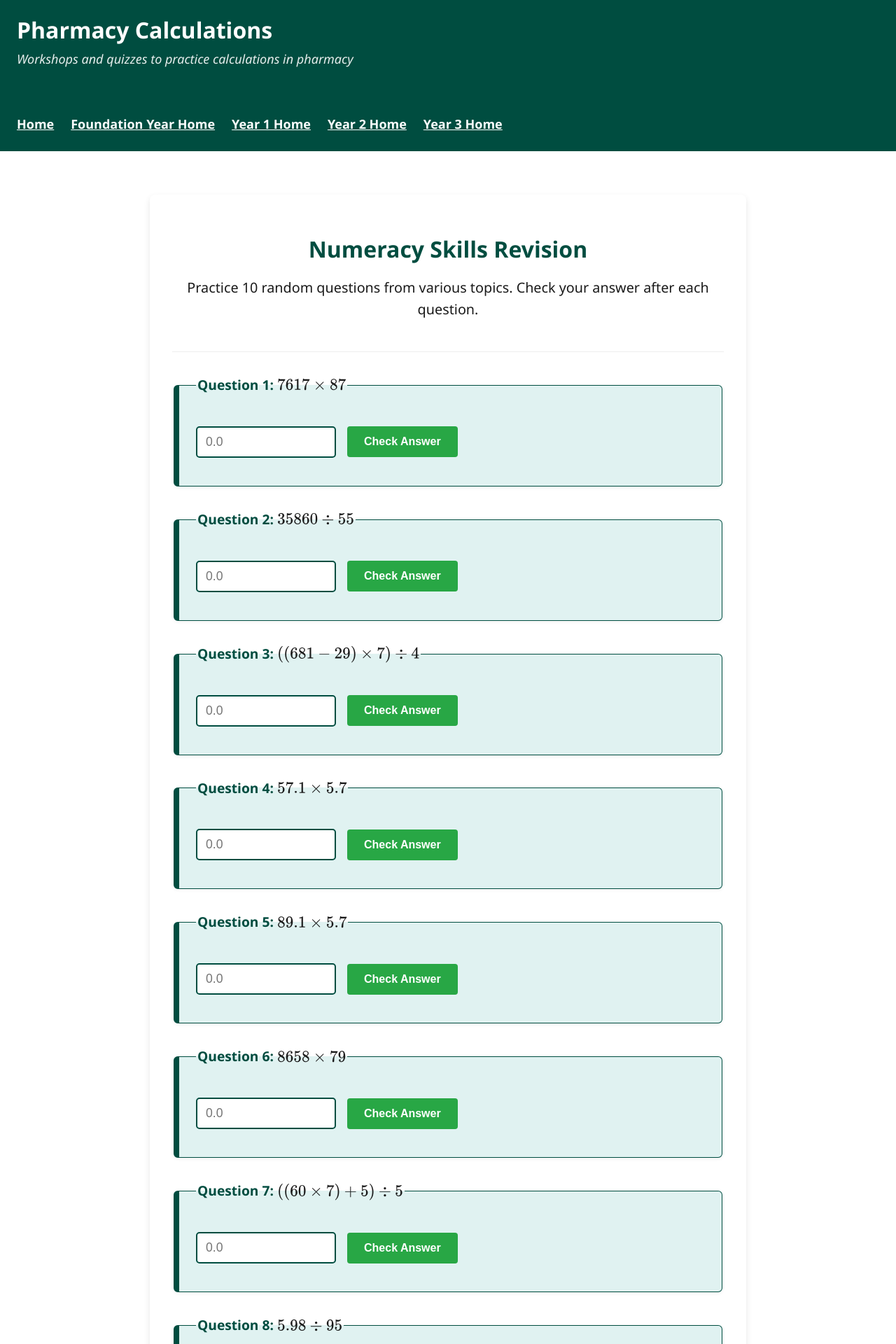
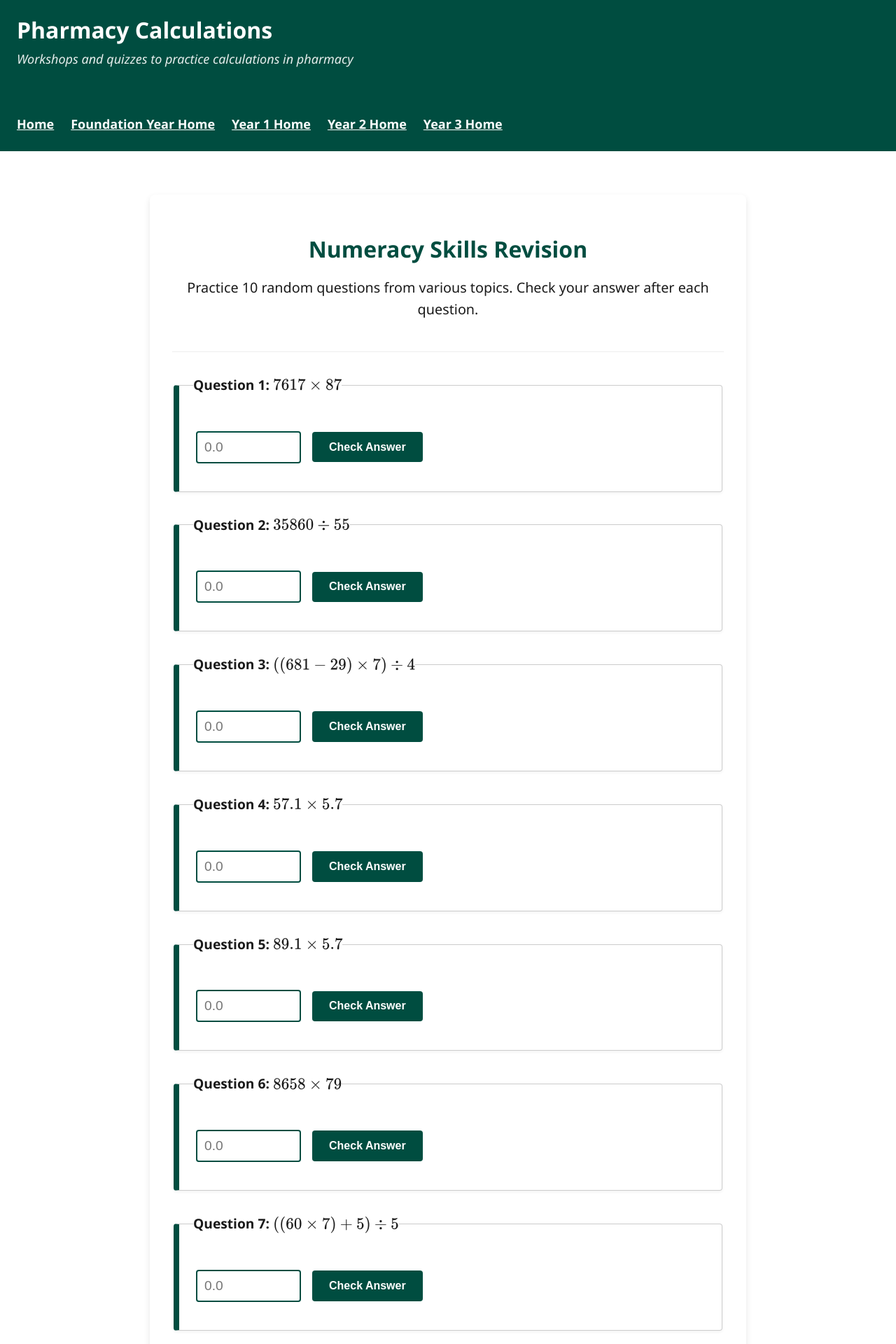
Before and after one commit to probe973/let-pharmacy, a Jekyll site: the page built from 3/prep/numeracy.md, in a window 1280 px wide. Shown: the top 1920 px of the page at 70% size. Built offline with Jekyll 4.4.1, drawn with Linux system fonts in a browser that asks for light colours.

Commit message:
Update style.css

```diff
--- a/assets/css/style.css
+++ b/assets/css/style.css
@@ -343,25 +343,26 @@ input[type=number] {
 
 /* --- Revision Specific Styles  --- */
 
+
 .revision-container {
-    max-width: 900px; /* Aligns with your 'main' max-width */
-    margin: 30px auto;
-    padding: 2rem; /* Using your standard padding */
+    max-width: 900px; /* Consistent with your 'main' content area */
+    margin: 30px auto; /* Centered with vertical spacing */
+    padding: 2rem; /* Consistent with your quiz-container and main padding */
     background-color: #ffffff;
     border-radius: 8px;
-    box-shadow: 0 4px 10px rgba(0, 0, 0, 0.1); /* Consistent with card:hover */
+    box-shadow: 0 4px 10px rgba(0, 0, 0, 0.1); /* Consistent with your card:hover */
 }
 
 .revision-header {
     text-align: center;
-    margin-bottom: 2rem; /* Consistent with other sections */
+    margin-bottom: 2rem; /* Consistent spacing */
     padding-bottom: 1.5rem;
-    border-bottom: 1px solid #eee;
+    border-bottom: 1px solid #eee; /* Subtle separator */
 }
 
 .revision-header h2 {
-    color: var(--scrub-green-dark); /* Using your primary color */
-    font-size: 2rem; /* Consistent with header h1 */
+    color: var(--scrub-green-dark); /* Using your primary dark green */
+    font-size: 2rem; /* Matches your header h1 */
     margin-bottom: 0.5rem;
 }
 
@@ -370,98 +371,102 @@ input[type=number] {
     font-size: 1.1em;
 }
 
-/* Individual Revision Question Item */
+/* Individual Revision Question Block - Mimics .test-question-item */
 .revision-question-item {
-    background-color: var(--scrub-green-light); /* Light background for contrast */
-    border: 1px solid var(--scrub-green-dark); /* Clear border */
-    border-left: 8px solid var(--scrub-green-dark); /* Strong accent border */
-    padding: 1.5rem;
+    /* Base styling from your .test-question-item */
+    background-color: #ffffff;
+    border: 1px solid #ccc;
+    border-left: 8px solid var(--scrub-green-dark);
+    padding: 1.5rem; /* This padding applies to the content *inside* the fieldset */
     margin-bottom: 2rem;
-    border-radius: 6px; /* Slightly softer corners */
-    box-shadow: 0 2px 5px rgba(0, 0, 0, 0.05);
+    border-radius: 4px;
+    box-shadow: 0 2px 4px rgba(0,0,0,0.05);
 }
 
-/* Distinct question text for revision */
-.revision-question-text {
+/* Styling the legend to appear as an internal heading */
+.revision-question-item legend.revision-question-text {
+    /* Reset legend's default browser styling */
+    width: auto; /* Allow legend to size to content */
+    padding: 0; /* Remove default legend padding */
+    margin-left: -0.25rem; /* Minor adjustment if needed to align with border */
+    /* Mimic your .question-text styling */
     font-size: 1.2rem;
     line-height: var(--line-height);
-    margin-bottom: 1.2rem;
+    margin-bottom: 1rem; /* Spacing after the question text */
     color: var(--text-main);
+    font-weight: normal; /* Legends are often bold by default, ensure normal */
+    display: block; /* Ensure it behaves like a block element */
 }
 
-.revision-question-text strong {
-    color: var(--scrub-green-dark); /* Emphasize question number */
+.revision-question-item legend.revision-question-text strong {
+    color: var(--text-main); /* Ensure question number is also main text color */
 }
 
 .input-area {
     display: flex;
-    flex-wrap: wrap; /* Allow wrapping on small screens */
+    flex-wrap: wrap;
     align-items: center;
-    gap: 1rem; /* Consistent gap spacing */
+    gap: 1rem;
+    margin-top: 10px; /* Consistent with your .user-test-input margin-top */
     margin-bottom: 1rem;
 }
 
+/* User Input Field - Mimics .user-test-input */
 .user-revision-input {
-    flex-grow: 1;
-    padding: 10px 12px;
-    border: 2px solid var(--scrub-green-dark); /* Stronger border for input */
-    border-radius: 5px;
-    font-size: 1.1rem; /* Readable font size */
-    width: auto; /* Allow flexible width */
-    max-width: 200px; /* Prevent excessive width */
+    /* Base styling from your .user-test-input */
+    -webkit-appearance: none;
+    -moz-appearance: textfield;
+    font-size: 1.2rem;
+    padding: 10px;
+    border: 2px solid var(--scrub-green-dark); /* Using your defined color */
+    border-radius: 4px;
+    width: 150px;
+    /* margin-top: 10px; - Removed as it's handled by input-area's margin-top */
+    flex-grow: 0; /* Prevent it from stretching too much */
     box-sizing: border-box;
     color: var(--text-main);
     background-color: #ffffff;
 }
 
 .user-revision-input:focus {
-    border-color: var(--focus-outline); /* Reusing your focus outline color */
-    outline: none;
-    box-shadow: 0 0 0 3px rgba(255,191,71,0.5); /* Soft focus shadow */
+    outline: 4px solid var(--focus-outline); /* Using your accessible focus outline */
+    outline-offset: 2px;
+    border-color: var(--scrub-green-dark); /* Keep primary border color */
 }
 
-/* Spinner removal, consistent with your existing rules */
-.user-revision-input::-webkit-outer-spin-button,
-.user-revision-input::-webkit-inner-spin-button {
-    -webkit-appearance: none;
-    margin: 0;
-}
-.user-revision-input {
-    -moz-appearance: textfield;
-}
-
+/* Button Styling - Uses your existing .btn class */
 .btn-check-answer {
-    /* Inherits base .btn styles, add specific color */
-    background-color: #28a745; /* Standard green for "check" */
-    color: var(--text-light); /* Ensure high contrast text */
+    /* This button will inherit all styles from your global .btn class */
+    background-color: var(--scrub-green-dark); /* Using your primary dark green for consistency */
+    color: var(--text-light); /* White text on dark button */
+    /* Any specific overrides not covered by .btn can go here */
 }
 
 .btn-check-answer:hover:not(:disabled) {
-    background-color: #218838; /* Darker green on hover */
+    background-color: #00332c; /* A slightly darker shade of scrub-green-dark for hover */
 }
 
 .btn-check-answer:disabled {
-    background-color: #cccccc;
+    background-color: #cccccc; /* Your existing disabled button color */
     cursor: not-allowed;
-    opacity: 0.7; /* Indicate disabled state visually */
+    opacity: 0.7;
 }
 
-/* Distinct solution text for revision */
+/* Solution Display - Mimics .solution-text */
 .revision-solution-text {
+    /* Base styling from your .solution-text */
     margin-top: 1.5rem;
-    padding-top: 1rem;
-    border-top: 1px dashed #cccccc; /* Subtle separator */
-    font-size: 1em;
-    color: var(--text-main); /* Main text color */
+    padding: 1rem;
+    background-color: #fff9c4; /* Soft yellow for visibility, from your quiz */
+    border-radius: 4px;
+    color: #333; /* Dark text for readability */
     line-height: var(--line-height);
-    background-color: #fff9c4; /* Soft yellow, consistent with quiz solution-box */
-    border-left: 5px solid #fbc02d; /* Accent border */
-    padding: 1rem;
-    border-radius: 4px;
+    /* Add a border-left for accent, consistent with your solution-box */
+    border-left: 5px solid #fbc02d;
 }
 
 .revision-solution-text strong {
-    color: var(--scrub-green-dark);
+    color: var(--scrub-green-dark); /* Emphasize solution headings */
 }
 
 .solution-feedback {
@@ -470,7 +475,7 @@ input[type=number] {
     font-weight: bold;
 }
 
-/* Feedback borders for revision inputs */
+/* Feedback Borders for Input Fields - Uses your existing colors */
 .user-revision-input.correct-border {
     border: 3px solid #2e7d32 !important; /* Your existing correct color */
     background-color: #e8f5e9; /* Your existing correct background */
@@ -483,23 +488,12 @@ input[type=number] {
 
 .revision-footer {
     text-align: center;
-    margin-top: 3rem; /* Spacing */
+    margin-top: 3rem;
     padding-top: 1.5rem;
     border-top: 1px solid #eee;
 }
 
-/* Responsive adjustment for input area */
-@media (max-width: 480px) {
-    .input-area {
-        flex-direction: column;
-        align-items: stretch;
-    }
-    .user-revision-input {
-        max-width: 100%; /* Allow input to stretch */
-    }
-}
-
-/* --- Accessibility: Visually Hidden --- */
+/* Visually Hidden for accessibility labels */
 .visually-hidden {
     position: absolute;
     width: 1px;
@@ -510,3 +504,21 @@ input[type=number] {
     clip: rect(0, 0, 0, 0);
     border: 0;
 }
+
+/* Responsive adjustments */
+@media (max-width: 600px) {
+    .revision-container {
+        padding: 1rem;
+    }
+    .input-area {
+        flex-direction: column;
+        align-items: stretch;
+    }
+    .user-revision-input {
+        width: 100%;
+        max-width: none;
+    }
+    .btn-check-answer {
+        width: 100%;
+    }
+}
```
